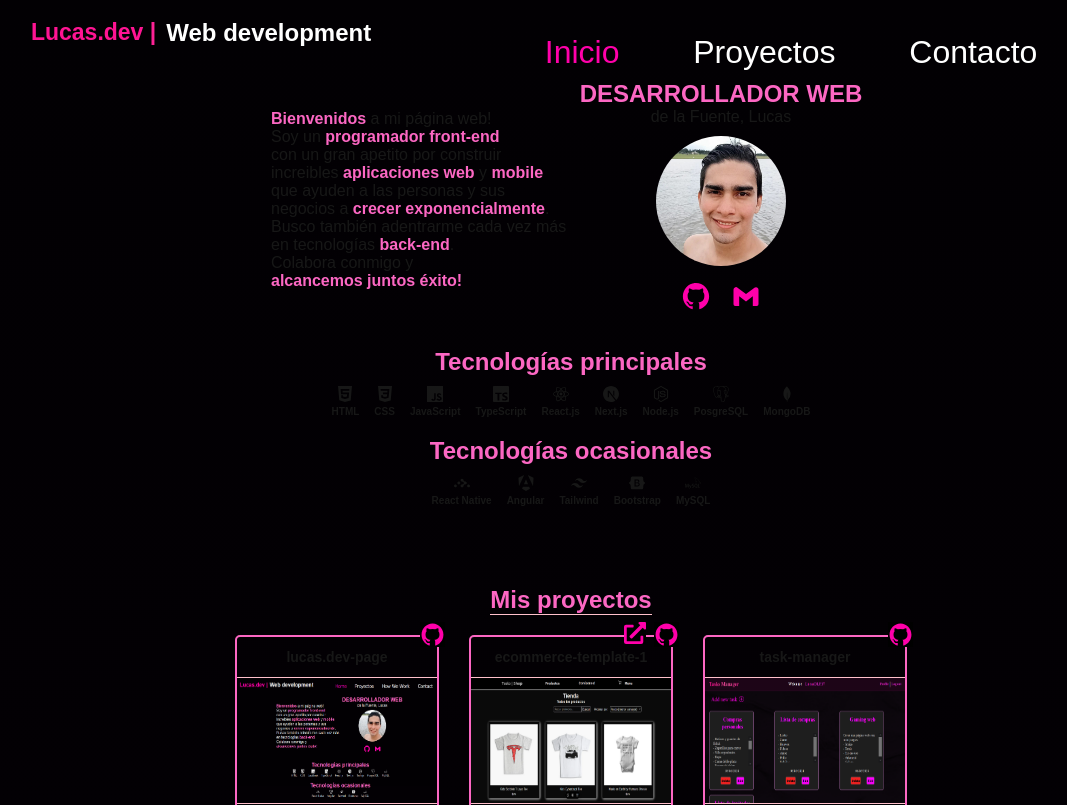
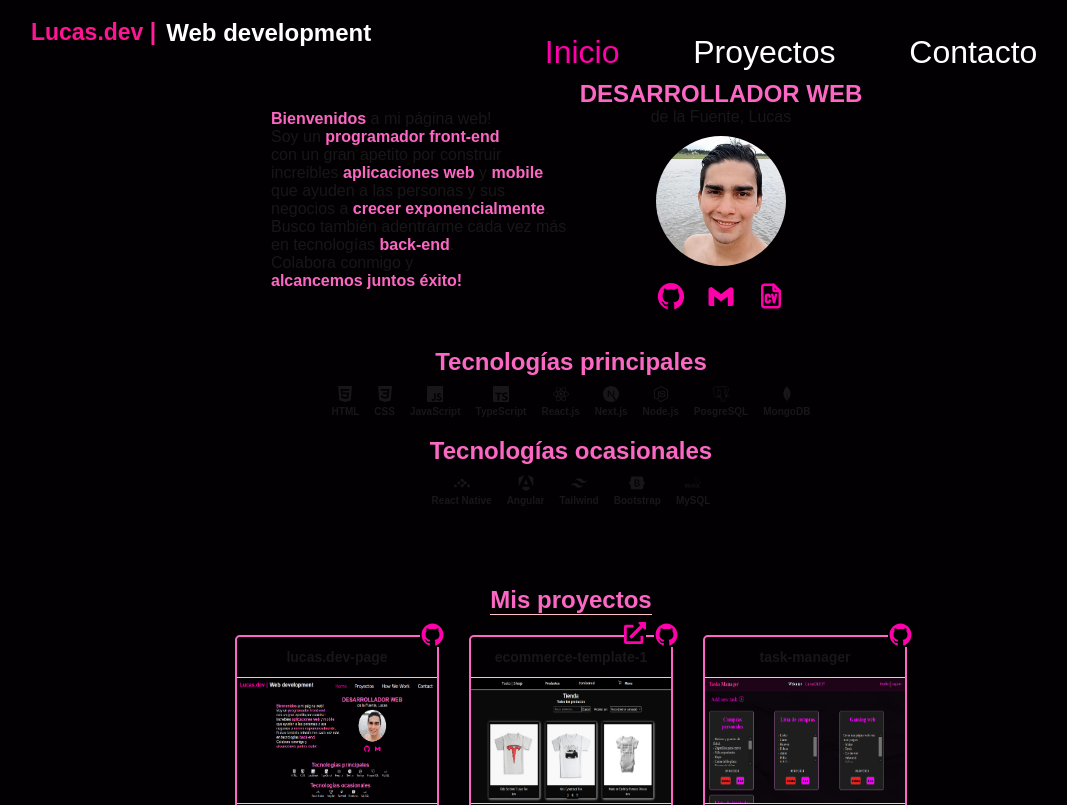
Before and after one commit to Lucano17/lucas.dev-page, a Next.js app: page / in a window 1280 px wide. Shown: the top 805 px of the page, without its empty margins (69-1136 px from the left). Built offline with nearby package versions, Linux system fonts and the light colour scheme.

Commit message:
Home Page downoad cv.pdf

```diff
--- a/src/screens/Home.tsx
+++ b/src/screens/Home.tsx
@@ -3,6 +3,7 @@ import styles from "./Home.module.css";
 import { TechnologiesCard } from "@/components/technologies/TechnologiesCard";
 import { IoLogoGithub } from "react-icons/io5";
 import { BiLogoGmail } from "react-icons/bi";
+import { TbFileCv } from "react-icons/tb";
 import Image from "next/image";
 import Link from "next/link";
 import { Techs } from "@/interfaces/projects.interface";
@@ -72,6 +73,8 @@ export const HomePage = () => {
             >
               <BiLogoGmail />
             </Link>
+            <a href="pdf/cv.pdf" download="CV - Lucas.dev - Esp.pdf"><TbFileCv/></a>
+
           </div>
         </aside>
       </div>
```
Also changed, not shown: 1 other file (tests, documents, lock files or other folders).
